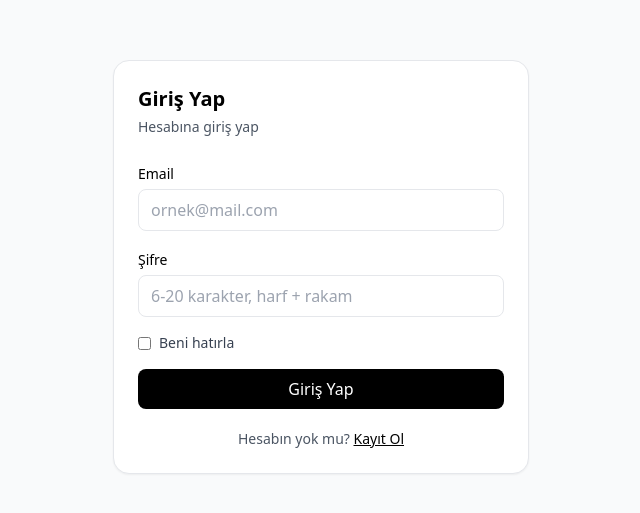
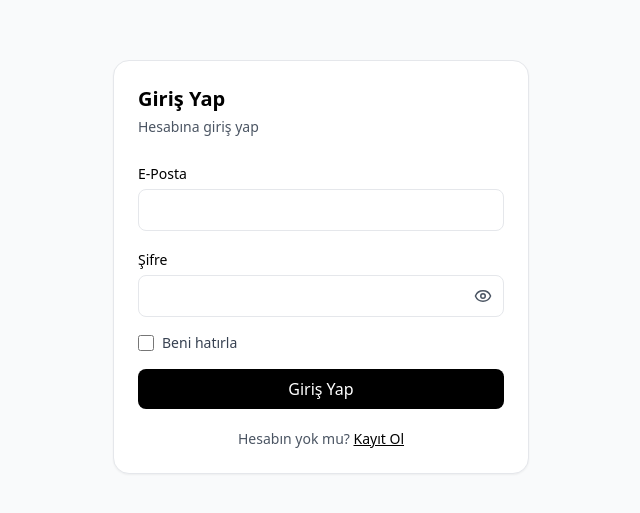
Before and after one commit to Gorkemsakartepe/piton-product-catalog, a Next.js app: page /auth in a window 1280 px wide. Shown: the part 133-646 px from the top of the page, without its empty margins (319-959 px from the left). Built offline with nearby package versions, Linux system fonts and the light colour scheme.

Commit message:
feat(auth): improve auth form ux

```diff
--- a/app/auth/page.tsx
+++ b/app/auth/page.tsx
@@ -2,6 +2,7 @@
 
 import { useMemo, useState } from "react";
 import { validateEmail, validatePassword } from "@/lib/validation/authSchemas";
+import { Eye, EyeOff } from "lucide-react";
 
 type Mode = "login" | "register";
 
@@ -12,6 +13,8 @@ export default function AuthPage() {
   const [name, setName] = useState("");
   const [email, setEmail] = useState("");
   const [password, setPassword] = useState("");
+
+  const [showPassword, setShowPassword] = useState(false);
 
   const [rememberMe, setRememberMe] = useState(false);
 
@@ -49,7 +52,7 @@ export default function AuthPage() {
     if (!canSubmit) return;
 
     // Şimdilik sadece UI + validation
-    // API'yi bir sonraki committe bağlayacağız
+    // API'yi bir sonraki committe bağlayacam
     alert(mode === "login" ? "Login submit OK" : "Register submit OK");
   }
 
@@ -83,12 +86,12 @@ export default function AuthPage() {
             )}
 
             <div className="space-y-1">
-              <label className="text-sm font-medium">Email</label>
+              <label className="text-sm font-medium">E-Posta</label>
               <input
                 className="w-full rounded-lg border px-3 py-2 outline-none focus:border-black"
                 value={email}
                 onChange={(e) => setEmail(e.target.value)}
-                placeholder="ornek@mail.com"
+                placeholder=""
                 type="email"
               />
               {emailError && <p className="text-sm text-red-600">{emailError}</p>}
@@ -96,13 +99,26 @@ export default function AuthPage() {
 
             <div className="space-y-1">
               <label className="text-sm font-medium">Şifre</label>
-              <input
-                className="w-full rounded-lg border px-3 py-2 outline-none focus:border-black"
+
+              <div className="relative">
+                <input
+                className="w-full rounded-lg border px-3 py-2 pr-12 outline-none focus:border-black"
                 value={password}
                 onChange={(e) => setPassword(e.target.value)}
-                placeholder="6-20 karakter, harf + rakam"
-                type="password"
-              />
+                placeholder=""
+                type={showPassword ? "text" : "password"}
+               />
+
+              <button
+              type="button"
+              onClick={() => setShowPassword((v) => !v)}
+              className="absolute right-2 top-1/2 -translate-y-1/2 rounded p-1 text-gray-600 hover:text-black"
+              aria-label={showPassword ? "Şifreyi gizle" : "Şifreyi göster"}
+              >
+                {showPassword ? <EyeOff size={18} /> : <Eye size={18} />}
+              </button>
+             </div>
+
               {passwordError && (
                 <p className="text-sm text-red-600">{passwordError}</p>
               )}
@@ -113,6 +129,7 @@ export default function AuthPage() {
                 type="checkbox"
                 checked={rememberMe}
                 onChange={(e) => setRememberMe(e.target.checked)}
+                className="h-4 w-4 accent-gray-700"
               />
               Beni hatırla
             </label>
--- a/package.json
+++ b/package.json
@@ -12,6 +12,7 @@
     "@hookform/resolvers": "^3.9.0",
     "@reduxjs/toolkit": "^2.2.6",
     "clsx": "^2.1.1",
+    "lucide-react": "^0.562.0",
     "next": "^14.2.5",
     "react": "^18.3.1",
     "react-dom": "^18.3.1",
```
Also changed, not shown: 1 other file (tests, documents, lock files or other folders).
